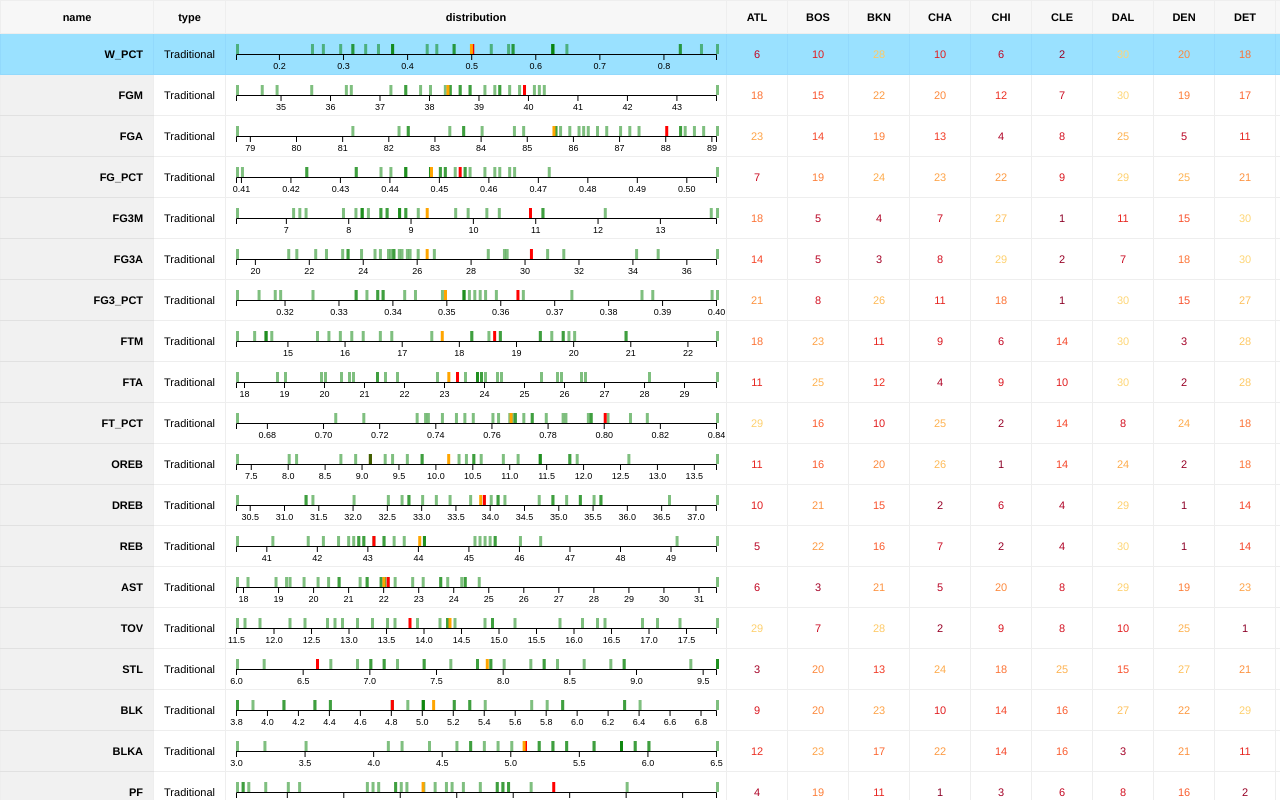
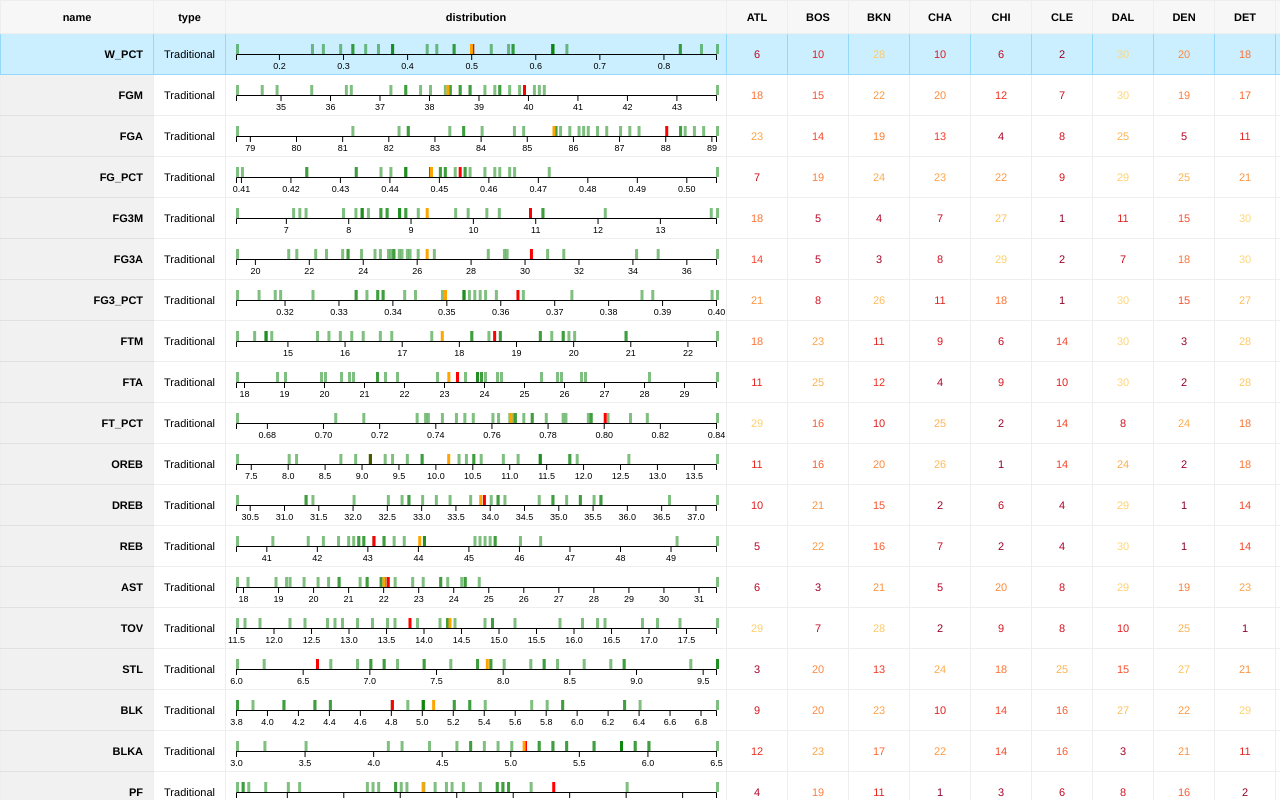
Before and after one commit to caged/nba-rank, a website: page index.html in a window 1280 px wide. In both pictures the pointer is over the element "W_PCT". Shown: the top 800 px of the page. Drawn offline with nearby package versions, Linux system fonts and the light colour scheme; a script that the page names is missing.

Commit message:
lighten blue selection so you can read text

```diff
--- a/css/app.css
+++ b/css/app.css
@@ -47,8 +47,8 @@ body {
 }
 
 .stats tbody tr:hover td {
-  background: #9AE1FF;
-  border-color: #92D9FC;
+  background: hsla(198, 100%, 80%, 0.5);
+  border: 1px solid #92D9FC;
 }
 
 .stats th.sort-header:hover:after {
```
